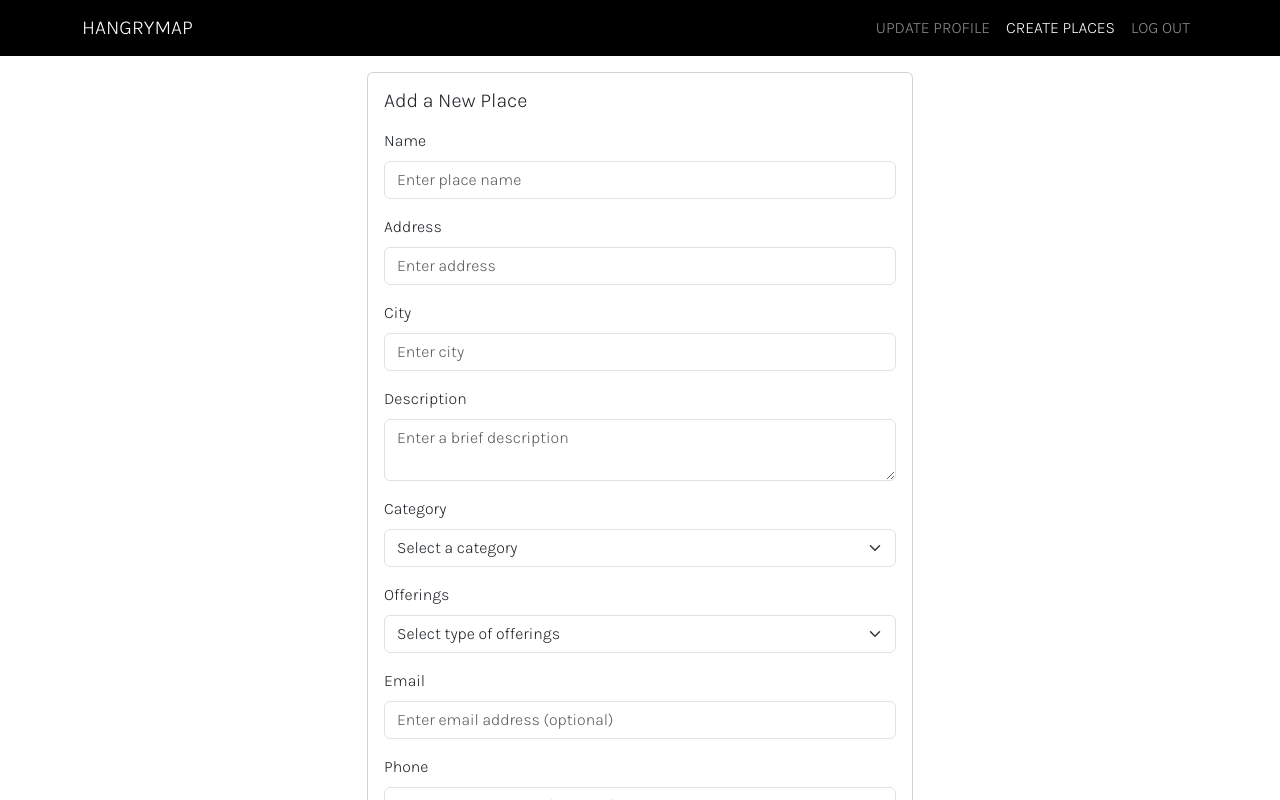
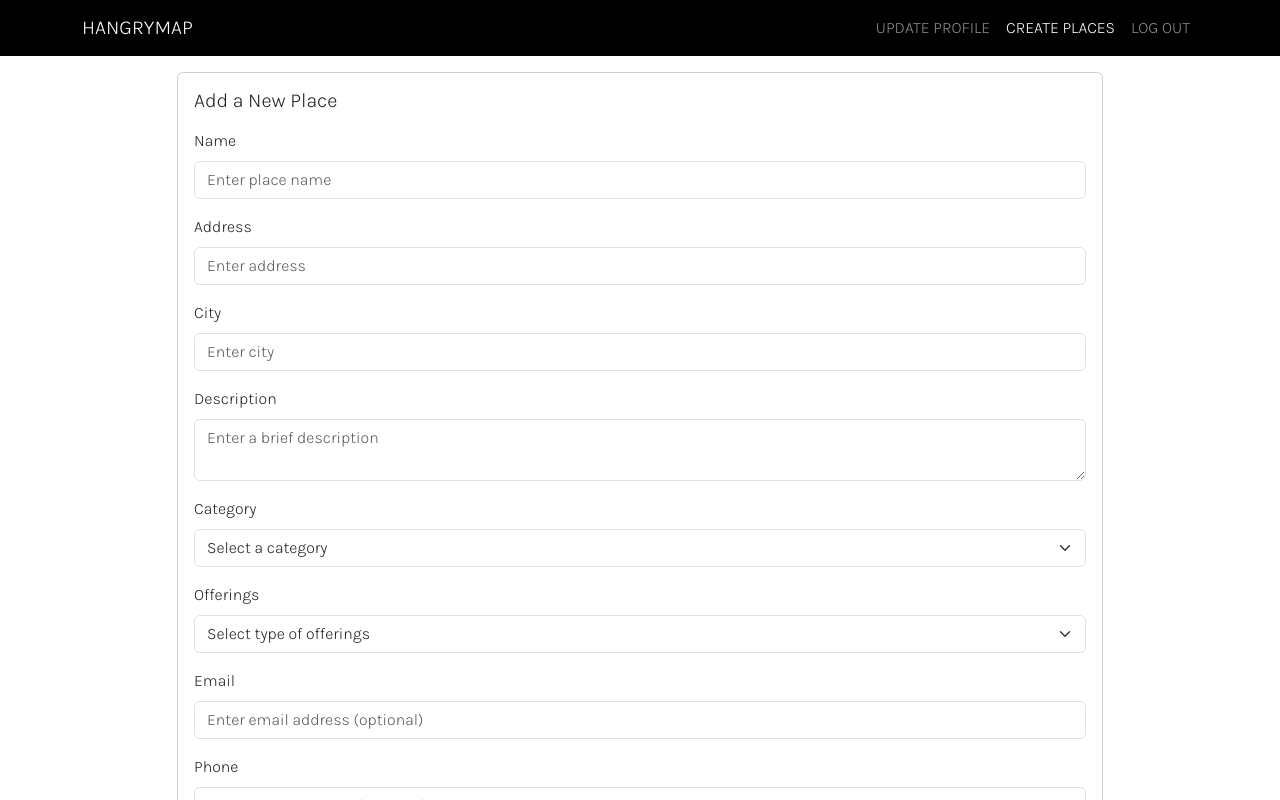
Before and after one commit to eli-ennab/hangry-map, a React (Vite) app: page /user/create-places in a window 1280 px wide. Shown: the top 800 px of the page. Built offline with nearby package versions, Linux system fonts and the light colour scheme; no server answers; the database is empty; sample sign-in values are in the browser's storage.

Commit message:
minor change, renamed and user firestore serveTimestamp

```diff
--- a/src/pages/CreatePlacesPage.tsx
+++ b/src/pages/CreatePlacesPage.tsx
@@ -1,5 +1,5 @@
 import { useState } from 'react'
-import { addDoc, collection, doc, updateDoc } from 'firebase/firestore'
+import { addDoc, collection, doc, updateDoc, serverTimestamp } from 'firebase/firestore'
 import { db } from '../services/firebase'
 import { useForm } from 'react-hook-form'
 import { Place } from '../types/Places.types'
@@ -40,7 +40,7 @@ const CreatePlacesPage = () => {
 				...data,
 				lat,
 				lng,
-				timestamp: new Date(),
+				created_at: serverTimestamp(),
 				isApproved: !!user?.admin
 			})
 
@@ -57,7 +57,7 @@ const CreatePlacesPage = () => {
 	return (
 		<Container className="py-3">
 			<Row>
-				<Col md={{ span: 6, offset: 3 }}>
+				<Col md={{ span: 10, offset: 1 }}>
 					<Card>
 						<Card.Body>
 							<Card.Title className="mb-3">Add a New Place</Card.Title>
```
